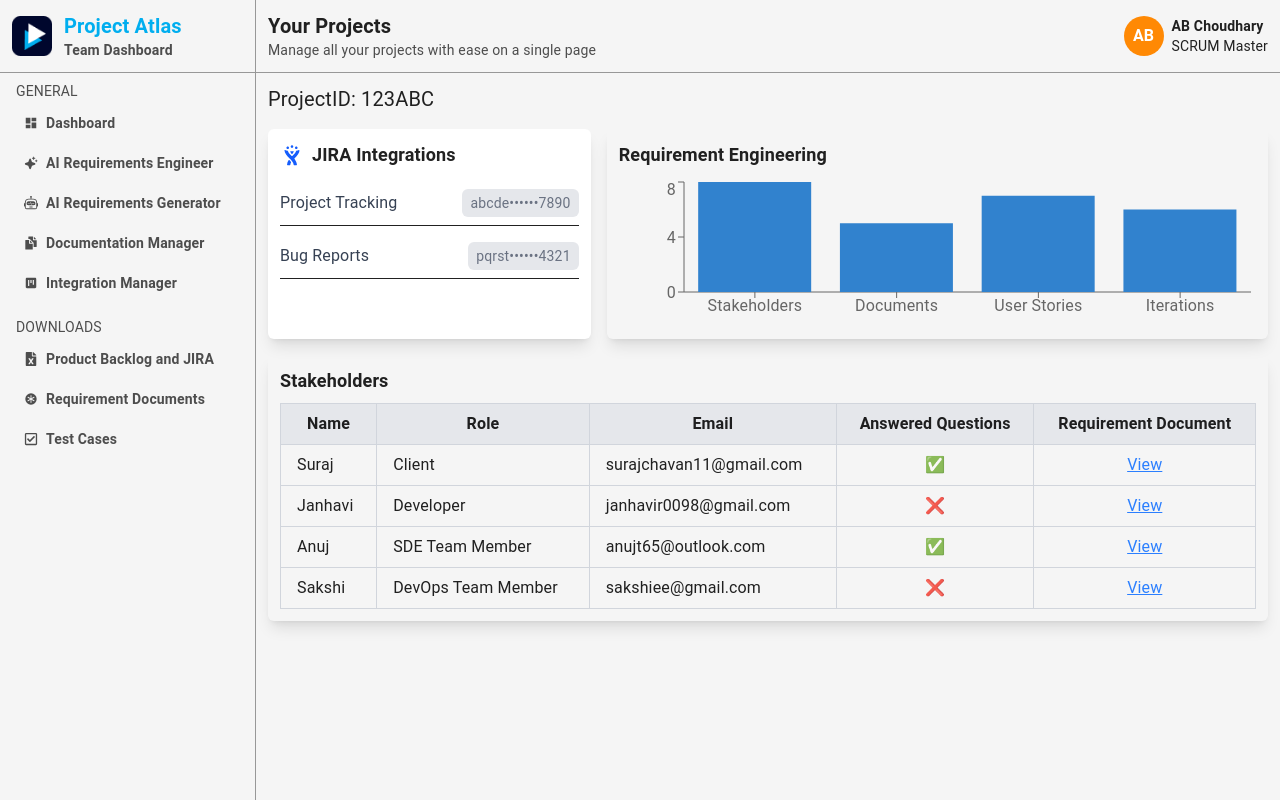
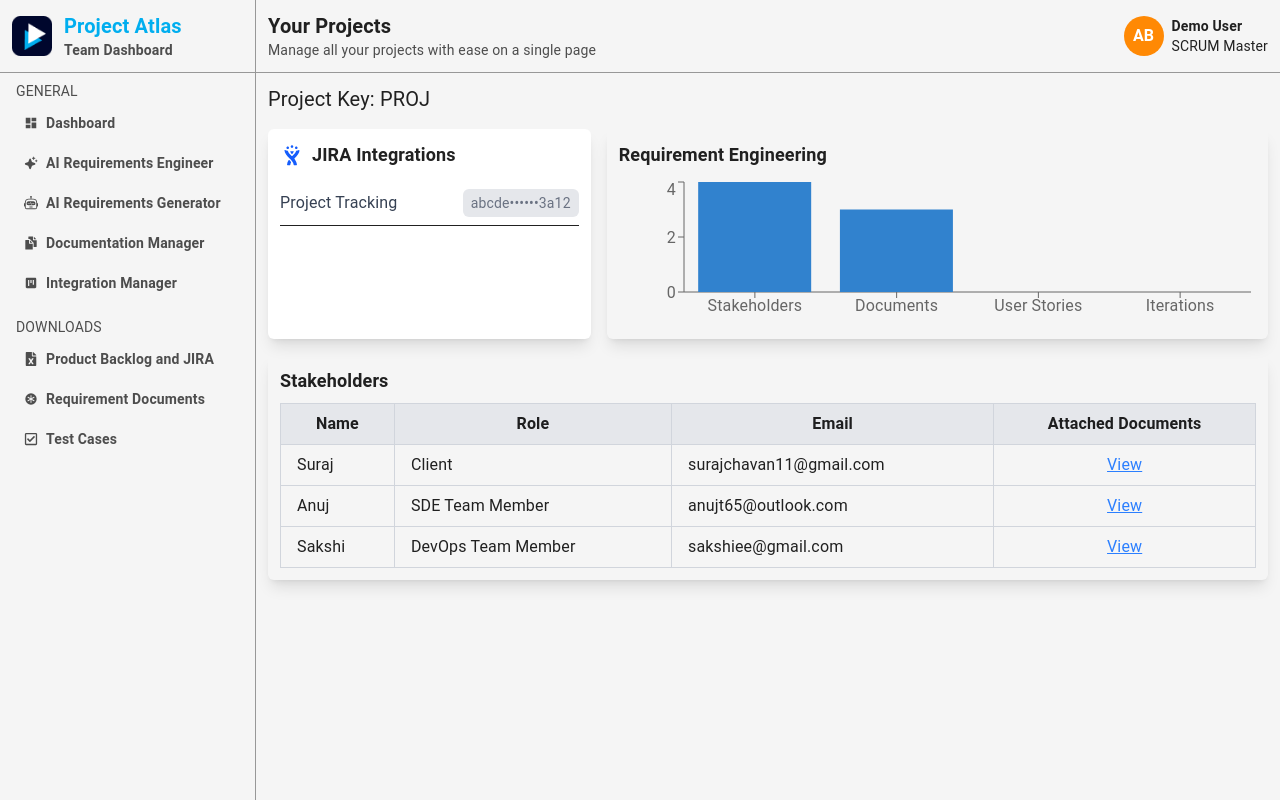
Before and after one commit to Suraj-Chavan1/Project-Atlas, a React (Vite) app in the folder Frontend/ProjectAtlas/: page /project/1 in a window 1280 px wide. Built offline with nearby package versions, Linux system fonts and the light colour scheme.

Commit message:
changes for demo

```diff
--- a/Frontend/ProjectAtlas/src/components/NavbarDB.jsx
+++ b/Frontend/ProjectAtlas/src/components/NavbarDB.jsx
@@ -12,7 +12,7 @@ const NavbarDB = ({title, byline}) => {
             <div className='flex justify-center'>
                 <div className='w-10 h-10 rounded-full bg-orange-400 text-white font-bold flex justify-center items-center'>AB</div>
                 <div className='flex flex-col ml-2 justify-center text-left'>
-                <div className='text-sm font-bold'>AB Choudhary</div>
+                <div className='text-sm font-bold'>Demo User</div>
                 <div className='text-sm'>SCRUM Master</div>
             </div>
         </div>
--- a/Frontend/ProjectAtlas/src/components/NewProjectModal.jsx
+++ b/Frontend/ProjectAtlas/src/components/NewProjectModal.jsx
@@ -122,7 +122,7 @@ const Dropdown = () => {
               value={projectName}
               onChange={(e) => setProjectName(e.target.value)}
             />
-            <div className='mt-2'>Select Integration <Dropdown onSelect={setSelectedIntegration} /></div>
+            <input className='p-1 border border-gray-300 rounded-md mb-4' type='text' placeholder='Project Key on JIRA' />
             <div className='mt-2'>Add Stakeholders <StakeholdersForm stakeholders={stakeholders} setStakeholders={setStakeholders} /></div>
 
             <div className='flex justify-end space-x-2 mt-4'>
--- a/Frontend/ProjectAtlas/src/components/SingleProjectMain.jsx
+++ b/Frontend/ProjectAtlas/src/components/SingleProjectMain.jsx
@@ -4,10 +4,10 @@ import NavbarDB from './NavbarDB'
 import { DiJira } from "react-icons/di";
 
 const requirementsData = [
-    { name: "Stakeholders ", Iterations: 8 },
-    { name: "Documents", Iterations: 5 },
-    { name: "User Stories", Iterations: 7 },
-    { name: "Iterations", Iterations: 6 },
+    { name: "Stakeholders ", Iterations: 4 },
+    { name: "Documents", Iterations: 3 },
+    { name: "User Stories", Iterations: 0 },
+    { name: "Iterations", Iterations: 0 },
 ];
 
 const SingleProjectMain = () => {
@@ -15,7 +15,7 @@ const SingleProjectMain = () => {
     <div className="flex flex-col">
         <NavbarDB title="Your Projects" byline="Manage all your projects with ease on a single page" />
         <div className="flex flex-col m-3">
-            <div className='text-xl'>ProjectID: 123ABC</div>
+            <div className='text-xl'>Project Key: PROJ</div>
             <div className='grid grid-cols-3 grid-cols-2 gap-4 mt-4'>
             <div className='col-span-1 row-span-1 shadow-lg p-3 flex flex-col rounded-md bg-white'>
     <div className="flex items-center space-x-2">
@@ -26,8 +26,7 @@ const SingleProjectMain = () => {
     {/* List of JIRA Integrations */}
     <ul className="mt-3 space-y-2">
         {[
-            { name: 'Project Tracking', apiKey: 'abcde12345xyz67890' },
-            { name: 'Bug Reports', apiKey: 'pqrst09876uvw54321' }
+            { name: 'Project Tracking', apiKey: 'abcde12345xyz23a12' },
         ].map((integration, index) => (
             <li key={index} className="flex justify-between items-center border-b py-2">
                 <span className="text-gray-700">{integration.name}</span>
@@ -65,8 +64,7 @@ const SingleProjectMain = () => {
             <th className='border border-gray-300 px-4 py-2'>Name</th>
             <th className='border border-gray-300 px-4 py-2'>Role</th>
             <th className='border border-gray-300 px-4 py-2'>Email</th>
-            <th className='border border-gray-300 px-4 py-2'>Answered Questions</th>
-            <th className='border border-gray-300 px-4 py-2'>Requirement Document</th>
+            <th className='border border-gray-300 px-4 py-2'>Attached Documents</th>
         </tr>
     </thead>
     <tbody>
@@ -74,16 +72,6 @@ const SingleProjectMain = () => {
             <td className='border border-gray-300 px-4 py-2'>Suraj</td>
             <td className='border border-gray-300 px-4 py-2'>Client</td>
             <td className='border border-gray-300 px-4 py-2'>surajchavan11@gmail.com</td>
-            <td className='border border-gray-300 px-4 py-2 text-center'>✅</td>
-            <td className='border border-gray-300 px-4 py-2 text-center'>
-                <a href="/docs/project123.pdf" className="text-blue-500 underline">View</a>
-            </td>
-        </tr>
-        <tr>
-            <td className='border border-gray-300 px-4 py-2'>Janhavi</td>
-            <td className='border border-gray-300 px-4 py-2'>Developer</td>
-            <td className='border border-gray-300 px-4 py-2'>janhavir0098@gmail.com</td>
-            <td className='border border-gray-300 px-4 py-2 text-center'>❌</td>
             <td className='border border-gray-300 px-4 py-2 text-center'>
                 <a href="/docs/project123.pdf" className="text-blue-500 underline">View</a>
             </td>
@@ -92,7 +80,6 @@ const SingleProjectMain = () => {
             <td className='border border-gray-300 px-4 py-2'>Anuj</td>
             <td className='border border-gray-300 px-4 py-2'>SDE Team Member</td>
             <td className='border border-gray-300 px-4 py-2'>anujt65@outlook.com</td>
-            <td className='border border-gray-300 px-4 py-2 text-center'>✅</td>
             <td className='border border-gray-300 px-4 py-2 text-center'>
                 <a href="/docs/project123.pdf" className="text-blue-500 underline">View</a>
             </td>
@@ -101,7 +88,6 @@ const SingleProjectMain = () => {
             <td className='border border-gray-300 px-4 py-2'>Sakshi</td>
             <td className='border border-gray-300 px-4 py-2'>DevOps Team Member</td>
             <td className='border border-gray-300 px-4 py-2'>sakshiee@gmail.com</td>
-            <td className='border border-gray-300 px-4 py-2 text-center'>❌</td>
             <td className='border border-gray-300 px-4 py-2 text-center'>
                 <a href="/docs/project123.pdf" className="text-blue-500 underline">View</a>
             </td>
@@ -117,3 +103,5 @@ const SingleProjectMain = () => {
 }
 
 export default SingleProjectMain
+
+//❌✅
--- a/Frontend/ProjectAtlas/src/pages/LoginPage.jsx
+++ b/Frontend/ProjectAtlas/src/pages/LoginPage.jsx
@@ -27,11 +27,7 @@ const Login = () => {
     <div className="flex min-h-screen bg-white">
       {/* Left side with background image */}
       <div
-        className="hidden md:flex md:w-1/2 flex-col justify-start p-12 relative bg-cover bg-center"
-        style={{
-          backgroundImage: "url('/src/assets/loginBg.png')",
-          //backgroundColor: '#00AEEF' // Fallback color if image fails to load
-        }}
+        className="hidden md:flex md:w-1/2 flex-col bg-[#00AEEF] justify-start p-12 relative bg-cover bg-center"
       >
         {/* Semi-transparent overlay to ensure text remains readable */}
         <div className="absolute inset-0 bg-opacity-50"></div>
```
